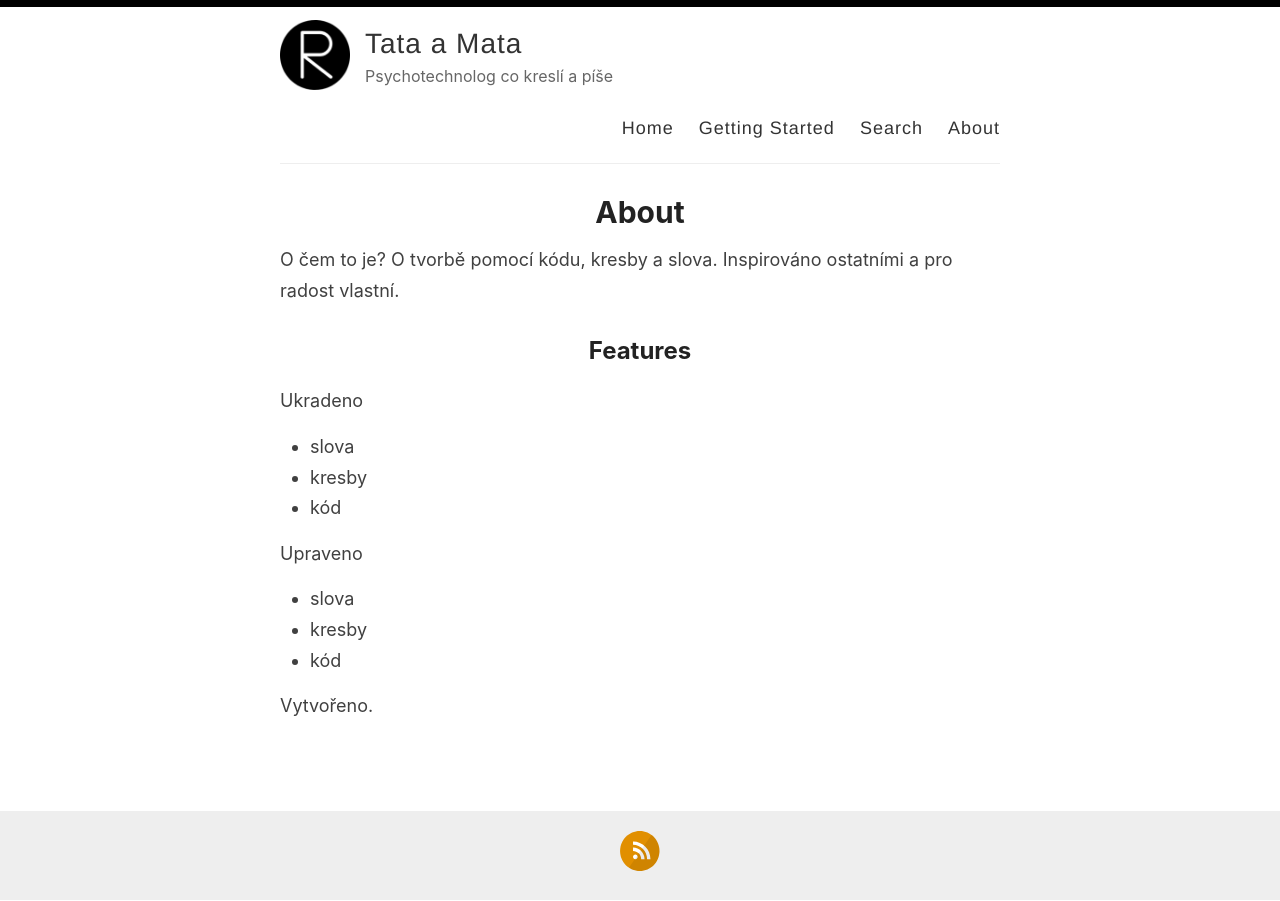
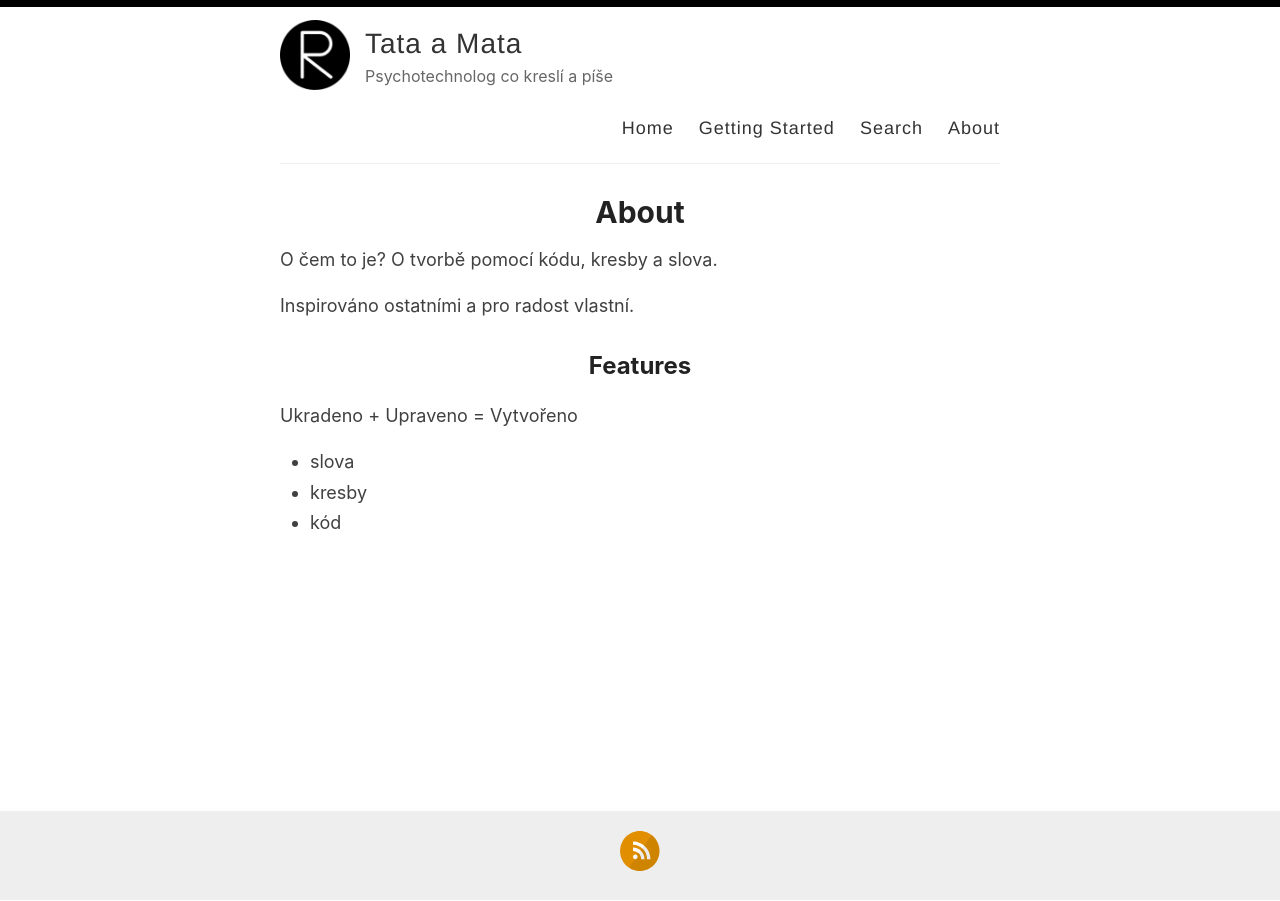
Before and after one commit to darekjara/darekjara.github.io, a Jekyll site: the page built from _pages/about.md, in a window 1280 px wide. Built offline with Jekyll 4.4.1, drawn with Linux system fonts in a browser that asks for light colours.

Commit message:
Update about.md

```diff
--- a/_pages/about.md
+++ b/_pages/about.md
@@ -4,18 +4,13 @@ title: About
 permalink: /about/
 ---
 
-O čem to je? O tvorbě pomocí kódu, kresby a slova. Inspirováno ostatními a pro radost vlastní.
+O čem to je? O tvorbě pomocí kódu, kresby a slova.
+
+Inspirováno ostatními a pro radost vlastní.
 
 ## Features
 
-Ukradeno
+Ukradeno + Upraveno = Vytvořeno
 - slova
 - kresby
 - kód
-
-Upraveno
-- slova
-- kresby
-- kód
-
-Vytvořeno.
```
